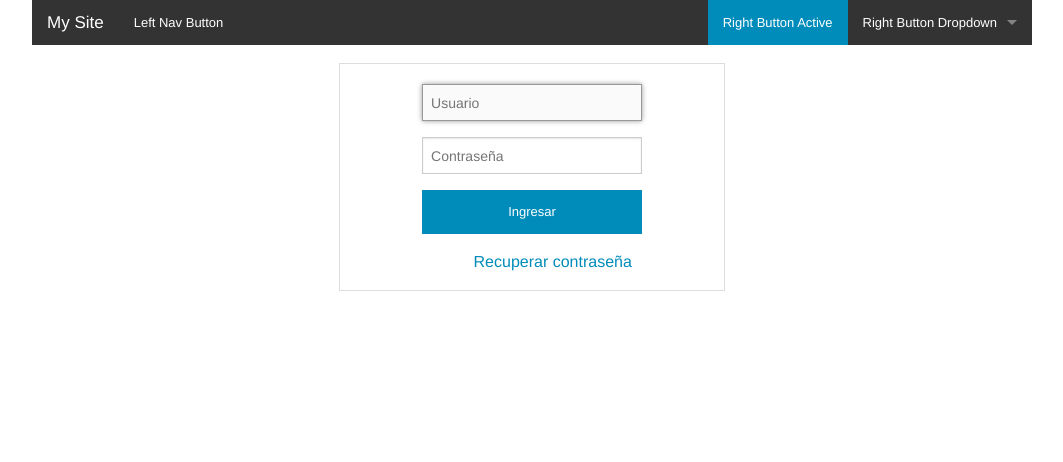
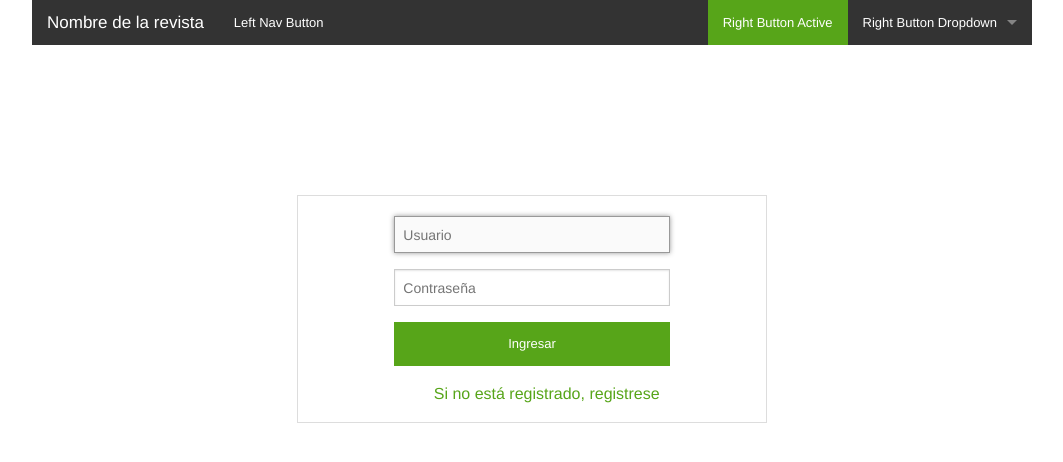
Before and after one commit to joshidiaz/revista, a CodeIgniter app: page /index.php/login_controller/index in a window 1280 px wide. Shown: the top 462 px of the page, without its empty margins (108-1171 px from the left). Run offline with CodeIgniter, Linux system fonts and the light colour scheme.

Commit message:
Agregué vista login

```diff
--- a/application/views/login_view.php
+++ b/application/views/login_view.php
@@ -10,7 +10,8 @@
 	<!-- css -->
   	<link rel="stylesheet" type="text/css" href="<?=base_url();?>statics/foundation/css/normalize.css">
   	<link rel="stylesheet" type="text/css" href="<?=base_url();?>statics/foundation/css/foundation.css">
-  	<link rel="stylesheet" type="text/css" href="<?=base_url();?>statics/css/estilo.css">
+  	<link rel="stylesheet" type="text/css" href="<?=base_url();?>statics/css/style.css">
+  	<link rel="stylesheet" type="text/css" href="<?=base_url();?>statics/css/login_style.css">
 	<!-- JS -->
 	<script src="<?=base_url();?>statics/foundation/js/vendor/modernizr.js"></script>
 	<script src="<?=base_url();?>statics/foundation/js/vendor/jquery.js"></script>
@@ -27,7 +28,7 @@
 		<nav class="top-bar" data-topbar>
 			<ul class="title-area">
 				<li class="name">
-					<h1><a href="#">My Site</a></h1>
+					<h1><a href="#">Nombre de la revista</a></h1>
 				</li>
 				<!-- Remove the class "menu-icon" to get rid of menu icon. Take out "Menu" to just have icon alone -->
 				<li class="toggle-topbar menu-icon">
@@ -53,16 +54,9 @@
 		</nav>
 	</div>
 	<div class="row">
-		<div class="large-5 small-5 small-centered large-centered columns login bordeBlanco">
-			<div class="large-12 large-centered columns">
+		<div class="large-6 small-6 small-centered large-centered columns spaceTop">
+			<fieldset class="">
 
-			</div>
-			<fieldset class="fondoForm">
-				<div class="row">
-					<?php if (isset($msj)) {
-						echo $msj;
-					} ?>
-				</div>
 				<form action='<?=base_url();?>index.php/login/verificarUsuario' method='post' name='process' accept-charset="utf-8" enctype="multipart/form-data">
 					<div class="row">
 						<div class="large-8 small-10 small-centered large-centered columns">
@@ -80,7 +74,7 @@
 						</div>
 					</div>
 					<div class="large-8 small-10 small-centered large-centered columns">
-						<a class="right" href="#">Recuperar contraseña</a>
+						<a class="right" href="#">Si no está registrado, registrese</a>
 					</div>
 				</form>
 			</fieldset>
--- /dev/null
+++ b/statics/css/login_style.css
@@ -0,0 +1,3 @@
+.spaceTop{
+	margin-top: 15%;
+}
--- /dev/null
+++ b/statics/css/style.css
@@ -0,0 +1,35 @@
+/*Clases para cambiar la apariencia de foundation*/
+/*
+	Verde claro: #57a519
+	Verde oscuro: #488815
+	Negro: #272727;
+	Gris oscuro: #333333;
+*/
+.top-bar-section li.active:not(.has-form) a:not(.button) {
+    background: none repeat scroll 0 0 #57a519;
+    color: white;
+    line-height: 45px;
+    padding: 0 15px;
+}
+.top-bar-section li.active:not(.has-form) a:hover:not(.button){
+	background: none repeat scroll 0 0 #272727;
+}
+button, .button {
+    background-color: #57a519;
+    border-color: #488815;
+}
+button:hover, .button:hover, button:focus, .button:focus{
+	background-color: #488815;
+    border-color: #488815;
+}
+a{
+	color: #57a519;
+}
+a:hover, a:focus{
+	color: #488815;
+}
+
+/*CSS General del sitio*/
+.borderGeneral{
+	border: solid 1px black;
+}
```
